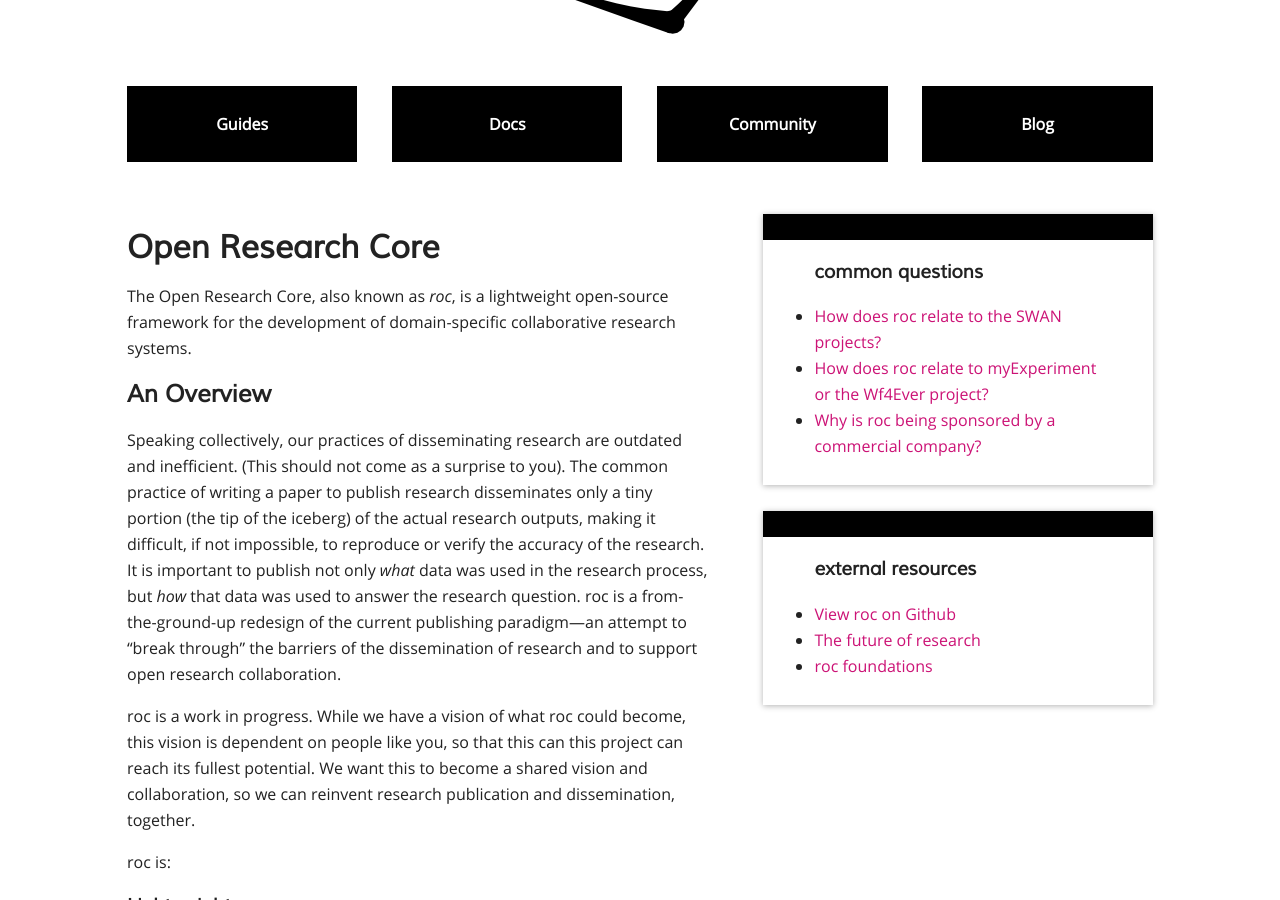
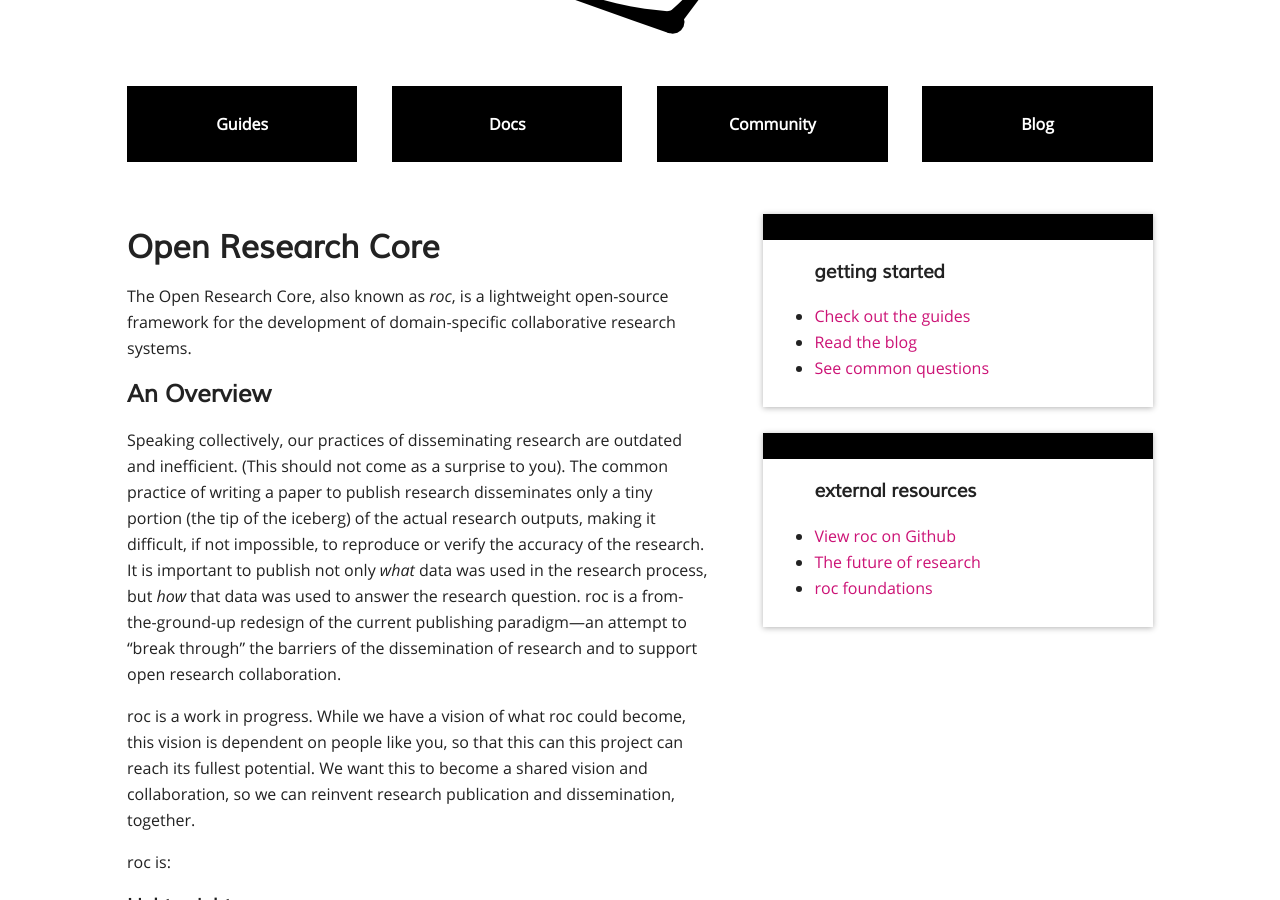
Before and after one commit to pentandra/roc, a Jekyll site: the page built from index.html, in a window 1280 px wide and 900 px high, scrolled down 330 px. Built offline with Jekyll 4.4.1, drawn with Linux system fonts in a browser that asks for light colours; nearby versions of some CDN libraries.

Commit message:
Change the first aside to be about getting started

```diff
--- a/index.html
+++ b/index.html
@@ -67,11 +67,11 @@ layout: default
                     </section>
                 </article>
                 <aside>
-                    <h3>Common Questions</h3>
+                    <h3>Getting Started</h3>
                     <ul>
-                      <li><a href="{{ site.baseurl }}faq#SWAN">How does roc relate to the SWAN projects?</a></li>
-                      <li><a href="{{ site.baseurl }}faq#myExperiment">How does roc relate to myExperiment or the Wf4Ever project?</a></li>
-                      <li><a href="{{ site.baseurl }}faq#commercial">Why is roc being sponsored by a commercial company?</a></li>
+                      <li><a href="{{ site.baseurl }}guides/">Check out the guides</a></li>
+                      <li><a href="{{ site.baseurl }}blog/">Read the blog</a></li>
+                      <li><a href="{{ site.baseurl }}faq/">See common questions</a></li>
                     </ul>
                 </aside>
                 <aside>
```
